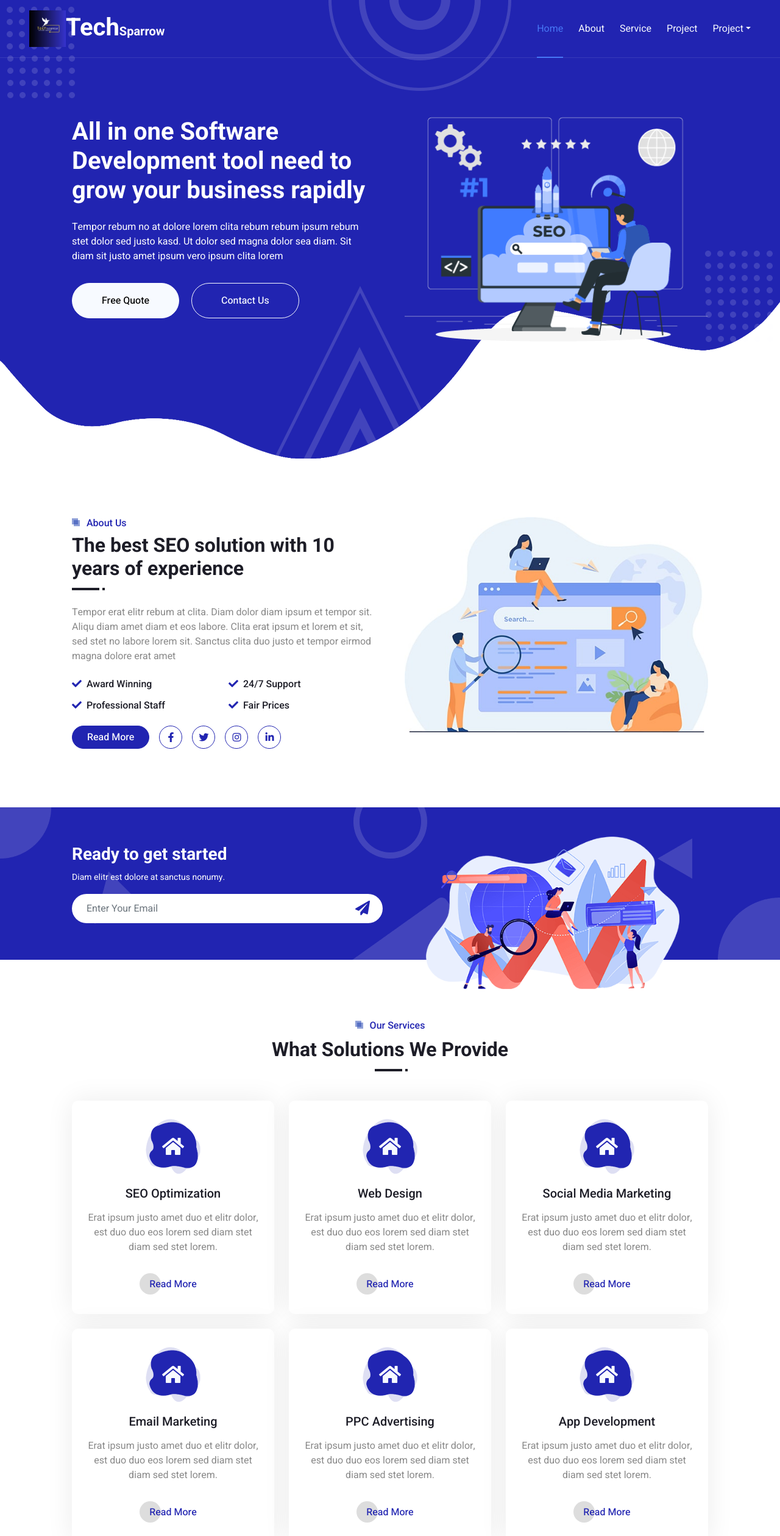
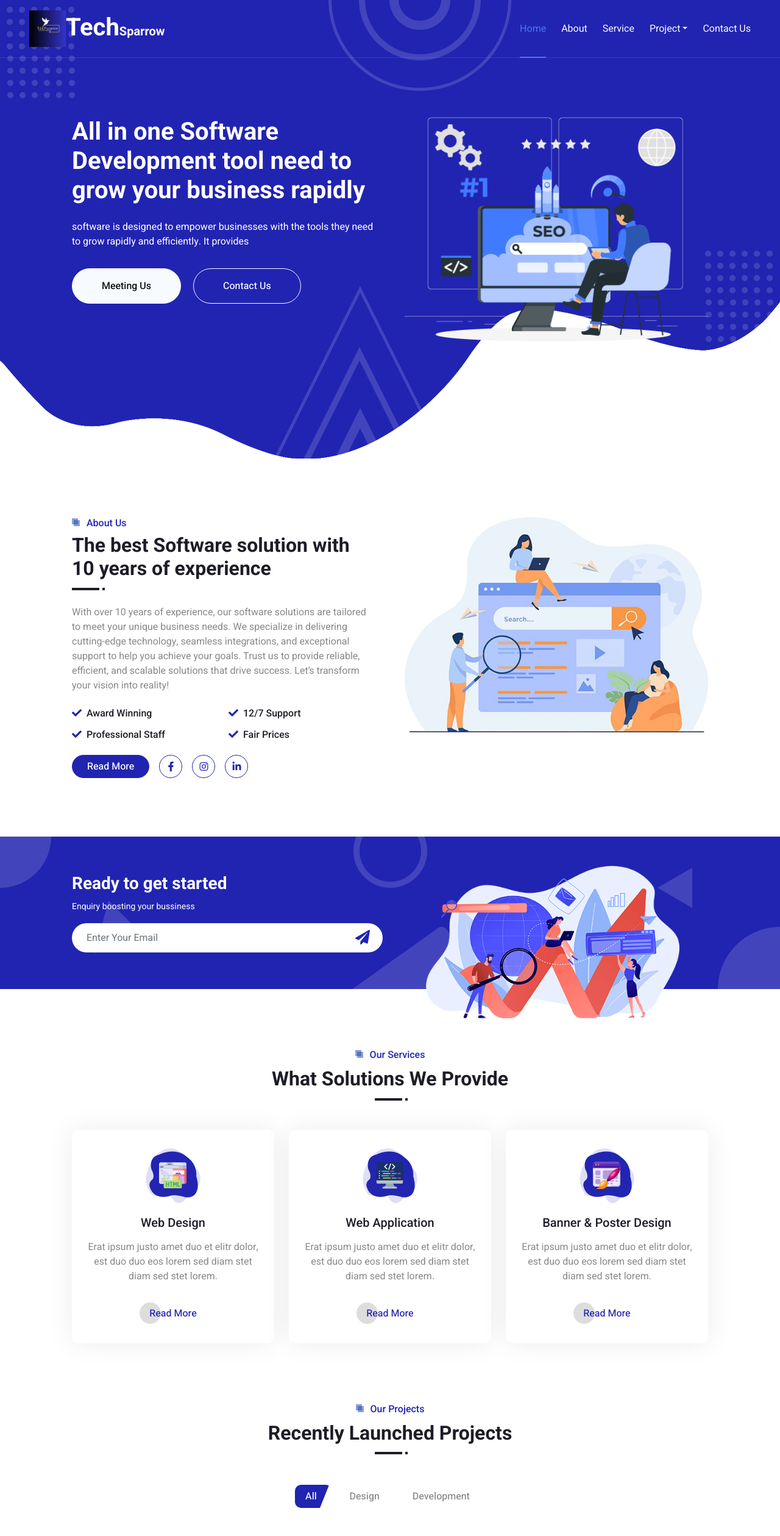
Before and after one commit to hupu496/techsparrow, a plain HTML site: page index.html in a window 1280 px wide. Shown: the top 2519 px of the page at 61% size. Drawn offline with nearby package versions, Linux system fonts and the light colour scheme.

Commit message:
remaing project section

```diff
--- a/index.html
+++ b/index.html
@@ -58,7 +58,7 @@
                         <a href="index.html" class="nav-item nav-link active">Home</a>
                         <a href="about.html" class="nav-item nav-link">About</a>
                         <a href="service.html" class="nav-item nav-link">Service</a>
-                        <a href="project.html" class="nav-item nav-link">Project</a>
+
                         <div class="nav-item dropdown">
                             <a href="#" class="nav-link dropdown-toggle" data-bs-toggle="dropdown">Project</a>
                             <div class="dropdown-menu m-0">
@@ -67,6 +67,7 @@
                                 <a href="poster.html" class="dropdown-item">Poster & Banner Design</a>
                             </div>
                         </div>
+                          <a href="contact.html" class="nav-item nav-link">Contact Us</a>
 
                     </div>
 
@@ -78,8 +79,8 @@
                     <div class="row g-5 py-5">
                         <div class="col-lg-6 text-center text-lg-start">
                             <h1 class="text-white mb-4 animated zoomIn">All in one Software Development tool need to grow your business rapidly</h1>
-                            <p class="text-white pb-3 animated zoomIn">Tempor rebum no at dolore lorem clita rebum rebum ipsum rebum stet dolor sed justo kasd. Ut dolor sed magna dolor sea diam. Sit diam sit justo amet ipsum vero ipsum clita lorem</p>
-                            <a href="" class="btn btn-light py-sm-3 px-sm-5 rounded-pill me-3 animated slideInLeft">Free Quote</a>
+                            <p class="text-white pb-3 animated zoomIn">software is designed to empower businesses with the tools they need to grow rapidly and efficiently. It provides</p>
+                            <a type="button" class="btn btn-light py-sm-3 px-sm-5 rounded-pill me-3 animated slideInLeft" data-bs-toggle="modal" data-bs-target="#exampleModal">Meeting Us</a>
                             <a href="" class="btn btn-outline-light py-sm-3 px-sm-5 rounded-pill animated slideInRight">Contact Us</a>
                         </div>
                         <div class="col-lg-6 text-center text-lg-start">
@@ -118,23 +119,22 @@
                     <div class="col-lg-6 wow fadeInUp" data-wow-delay="0.1s">
                         <div class="section-title position-relative mb-4 pb-2">
                             <h6 class="position-relative text-primary ps-4">About Us</h6>
-                            <h2 class="mt-2">The best SEO solution with 10 years of experience</h2>
+                            <h2 class="mt-2">The best Software solution with 10 years of experience</h2>
                         </div>
-                        <p class="mb-4">Tempor erat elitr rebum at clita. Diam dolor diam ipsum et tempor sit. Aliqu diam amet diam et eos labore. Clita erat ipsum et lorem et sit, sed stet no labore lorem sit. Sanctus clita duo justo et tempor eirmod magna dolore erat amet</p>
+                        <p class="mb-4">With over 10 years of experience, our software solutions are tailored to meet your unique business needs. We specialize in delivering cutting-edge technology, seamless integrations, and exceptional support to help you achieve your goals. Trust us to provide reliable, efficient, and scalable solutions that drive success. Let’s transform your vision into reality!</p>
                         <div class="row g-3">
                             <div class="col-sm-6">
                                 <h6 class="mb-3"><i class="fa fa-check text-primary me-2"></i>Award Winning</h6>
                                 <h6 class="mb-0"><i class="fa fa-check text-primary me-2"></i>Professional Staff</h6>
                             </div>
                             <div class="col-sm-6">
-                                <h6 class="mb-3"><i class="fa fa-check text-primary me-2"></i>24/7 Support</h6>
+                                <h6 class="mb-3"><i class="fa fa-check text-primary me-2"></i>12/7 Support</h6>
                                 <h6 class="mb-0"><i class="fa fa-check text-primary me-2"></i>Fair Prices</h6>
                             </div>
                         </div>
                         <div class="d-flex align-items-center mt-4">
                             <a class="btn btn-primary rounded-pill px-4 me-3" href="">Read More</a>
                             <a class="btn btn-outline-primary btn-square me-3" href=""><i class="fab fa-facebook-f"></i></a>
-                            <a class="btn btn-outline-primary btn-square me-3" href=""><i class="fab fa-twitter"></i></a>
                             <a class="btn btn-outline-primary btn-square me-3" href=""><i class="fab fa-instagram"></i></a>
                             <a class="btn btn-outline-primary btn-square" href=""><i class="fab fa-linkedin-in"></i></a>
                         </div>
@@ -154,7 +154,7 @@
                 <div class="row align-items-center" style="height: 250px;">
                     <div class="col-12 col-md-6">
                         <h3 class="text-white">Ready to get started</h3>
-                        <small class="text-white">Diam elitr est dolore at sanctus nonumy.</small>
+                        <small class="text-white">Enquiry boosting your bussiness</small>
                         <div class="position-relative w-100 mt-3">
                             <input class="form-control border-0 rounded-pill w-100 ps-4 pe-5" type="text" placeholder="Enter Your Email" style="height: 48px;">
                             <button type="button" class="btn shadow-none position-absolute top-0 end-0 mt-1 me-2"><i class="fa fa-paper-plane text-primary fs-4"></i></button>
@@ -180,9 +180,9 @@
                     <div class="col-lg-4 col-md-6 wow zoomIn" data-wow-delay="0.1s">
                         <div class="service-item d-flex flex-column justify-content-center text-center rounded">
                             <div class="service-icon flex-shrink-0">
-                                <i class="fa fa-home fa-2x"></i>
+                              <img src="img/html.png" width="50%">
                             </div>
-                            <h5 class="mb-3">SEO Optimization</h5>
+                            <h5 class="mb-3">Web Design</h5>
                             <p>Erat ipsum justo amet duo et elitr dolor, est duo duo eos lorem sed diam stet diam sed stet lorem.</p>
                             <a class="btn px-3 mt-auto mx-auto" href="">Read More</a>
                         </div>
@@ -190,9 +190,9 @@
                     <div class="col-lg-4 col-md-6 wow zoomIn" data-wow-delay="0.3s">
                         <div class="service-item d-flex flex-column justify-content-center text-center rounded">
                             <div class="service-icon flex-shrink-0">
-                                <i class="fa fa-home fa-2x"></i>
+                              <img src="img/programming.png" width="50%">
                             </div>
-                            <h5 class="mb-3">Web Design</h5>
+                            <h5 class="mb-3">Web Application</h5>
                             <p>Erat ipsum justo amet duo et elitr dolor, est duo duo eos lorem sed diam stet diam sed stet lorem.</p>
                             <a class="btn px-3 mt-auto mx-auto" href="">Read More</a>
                         </div>
@@ -200,39 +200,9 @@
                     <div class="col-lg-4 col-md-6 wow zoomIn" data-wow-delay="0.6s">
                         <div class="service-item d-flex flex-column justify-content-center text-center rounded">
                             <div class="service-icon flex-shrink-0">
-                                <i class="fa fa-home fa-2x"></i>
+                              <img src="img/web-design.png" width="50%">
                             </div>
-                            <h5 class="mb-3">Social Media Marketing</h5>
-                            <p>Erat ipsum justo amet duo et elitr dolor, est duo duo eos lorem sed diam stet diam sed stet lorem.</p>
-                            <a class="btn px-3 mt-auto mx-auto" href="">Read More</a>
-                        </div>
-                    </div>
-                    <div class="col-lg-4 col-md-6 wow zoomIn" data-wow-delay="0.1s">
-                        <div class="service-item d-flex flex-column justify-content-center text-center rounded">
-                            <div class="service-icon flex-shrink-0">
-                                <i class="fa fa-home fa-2x"></i>
-                            </div>
-                            <h5 class="mb-3">Email Marketing</h5>
-                            <p>Erat ipsum justo amet duo et elitr dolor, est duo duo eos lorem sed diam stet diam sed stet lorem.</p>
-                            <a class="btn px-3 mt-auto mx-auto" href="">Read More</a>
-                        </div>
-                    </div>
-                    <div class="col-lg-4 col-md-6 wow zoomIn" data-wow-delay="0.3s">
-                        <div class="service-item d-flex flex-column justify-content-center text-center rounded">
-                            <div class="service-icon flex-shrink-0">
-                                <i class="fa fa-home fa-2x"></i>
-                            </div>
-                            <h5 class="mb-3">PPC Advertising</h5>
-                            <p>Erat ipsum justo amet duo et elitr dolor, est duo duo eos lorem sed diam stet diam sed stet lorem.</p>
-                            <a class="btn px-3 mt-auto mx-auto" href="">Read More</a>
-                        </div>
-                    </div>
-                    <div class="col-lg-4 col-md-6 wow zoomIn" data-wow-delay="0.6s">
-                        <div class="service-item d-flex flex-column justify-content-center text-center rounded">
-                            <div class="service-icon flex-shrink-0">
-                                <i class="fa fa-home fa-2x"></i>
-                            </div>
-                            <h5 class="mb-3">App Development</h5>
+                            <h5 class="mb-3">Banner & Poster Design</h5>
                             <p>Erat ipsum justo amet duo et elitr dolor, est duo duo eos lorem sed diam stet diam sed stet lorem.</p>
                             <a class="btn px-3 mt-auto mx-auto" href="">Read More</a>
                         </div>
@@ -537,6 +507,50 @@
             </div>
         </div>
         <!-- Footer End -->
+        <div class="modal fade" id="exampleModal" tabindex="-1" aria-labelledby="exampleModalLabel" aria-hidden="true">
+  <div class="modal-dialog modal-dialog-centered">
+    <div class="modal-content">
+      <div class="modal-header">
+        <h5 class="modal-title" id="exampleModalLabel">Meeting Schedule With Developers</h5>
+        <button type="button" class="btn-close" data-bs-dismiss="modal" aria-label="Close"></button>
+      </div>
+      <div class="modal-body">
+      <form>
+          <div class="mb-3">
+            <label for="recipient-name" class="col-form-label">Name:</label>
+            <input type="text" class="form-control" id="recipient-name">
+          </div>
+           <div class="mb-3">
+            <label for="recipient-name" class="col-form-label">Email:</label>
+            <input type="text" class="form-control" id="recipient-name">
+          </div>
+           <div class="mb-3">
+            <label for="recipient-name" class="col-form-label">Mobile No:</label>
+            <input type="text" class="form-control" id="recipient-name">
+          </div>
+           <div class="mb-3">
+             <label for="recipient-name" class="col-form-label">Services:</label>
+            <select class="form-control" name="services">
+                <option selected>--Select Services--</option>
+                <option value="Web Design">Web Design</option>
+                <option value="Web Application">Web Application</option>
+                <option value="Poster & Banner Design">Poster & Banner Design</option>
+            </select>
+          </div>
+          <div class="mb-3">
+            <label for="message-text" class="col-form-label">Message:</label>
+            <textarea class="form-control" name="message" id="message-text"></textarea>
+          </div>
+          <div class="modal-footer">
+        <button type="button" class="btn btn-secondary" data-bs-dismiss="modal">Close</button>
+        <button type="button" class="btn btn-primary">Save changes</button>
+      </div>
+        </form>
+      </div>
+
+    </div>
+  </div>
+</div>
 
 
         <!-- Back to Top -->
```
Also changed, not shown: img/html.png (added), img/programming.png (added), img/web-design.png (added).
